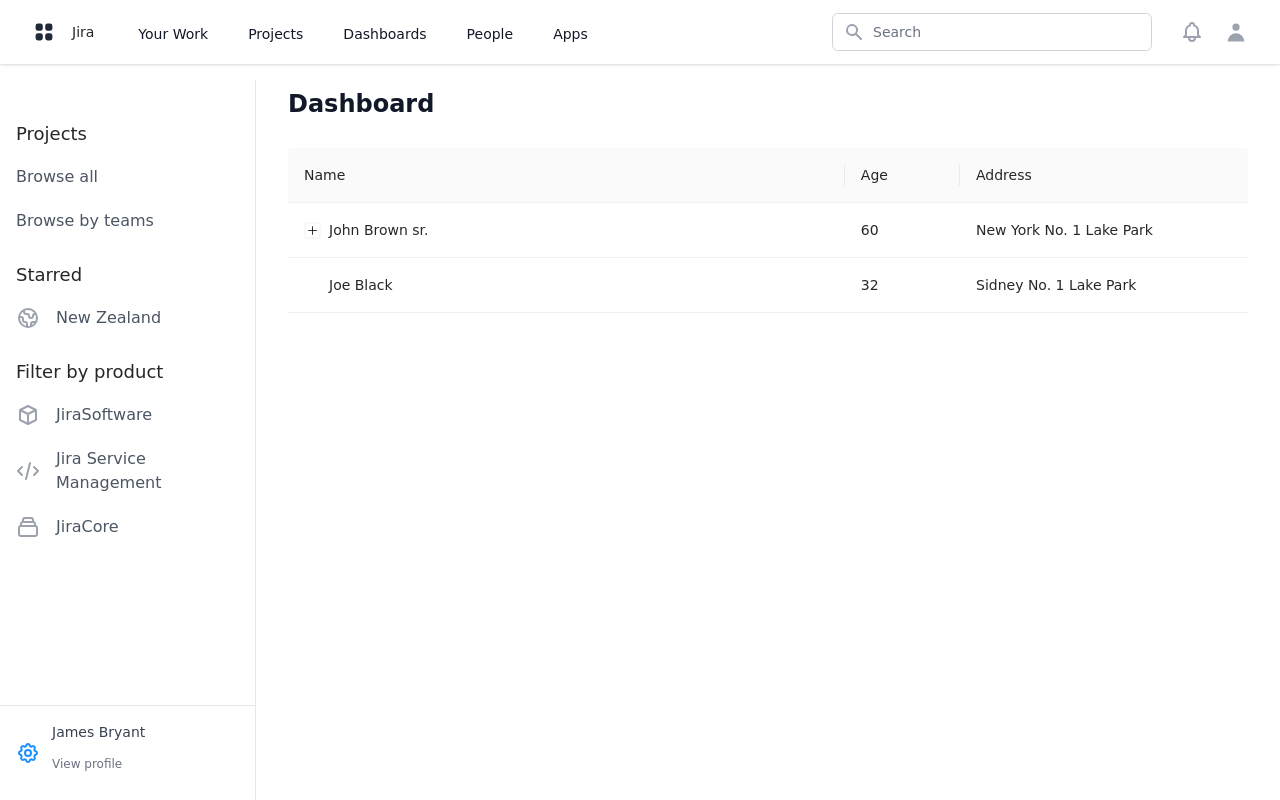
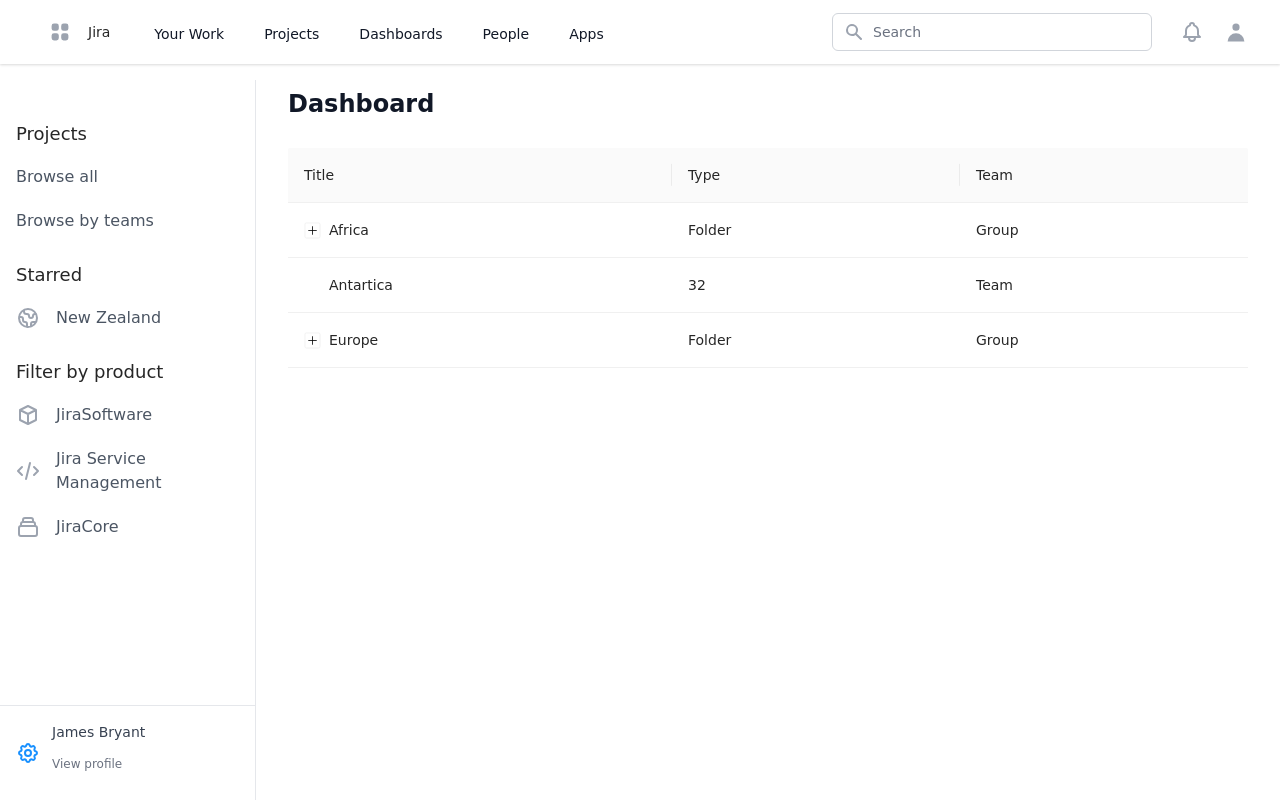
Before and after one commit to tiago-pires/codemock-react, a React (Vite) app: page / in a window 1280 px wide. Built offline with nearby package versions, Linux system fonts and the light colour scheme; what @tailwindcss/typography would draw is missing.

Commit message:
Add worspace

```diff
--- a/src/components/Tree.jsx
+++ b/src/components/Tree.jsx
@@ -4,86 +4,104 @@
 
 const columns = [
    {
-      title: "Name",
-      dataIndex: "name",
-      key: "name",
+      title: "Title",
+      dataIndex: "title",
+      key: "title",
+      width: "40%"
    },
    {
-      title: "Age",
-      dataIndex: "age",
-      key: "age",
-      width: "12%",
+      title: "Type",
+      dataIndex: "type",
+      key: "type",
+      width: "30%"
    },
    {
-      title: "Address",
-      dataIndex: "address",
-      width: "30%",
-      key: "address",
+      title: "Team",
+      dataIndex: "team",
+      key: "team",
    },
 ];
 
 const data = [
    {
       key: 1,
-      name: "John Brown sr.",
-      age: 60,
-      address: "New York No. 1 Lake Park",
+      title: "Africa",
+      type: "Folder",
+      team: "Group",
       children: [
          {
             key: 11,
-            name: "John Brown",
-            age: 42,
-            address: "New York No. 2 Lake Park",
+            title: "South Africa",
+            type: "Software project",
+            team: "Team of teams",
          },
          {
             key: 12,
-            name: "John Brown jr.",
-            age: 30,
-            address: "New York No. 3 Lake Park",
-            children: [
-               {
-                  key: 121,
-                  name: "Jimmy Brown",
-                  age: 16,
-                  address: "New York No. 3 Lake Park",
-               },
-            ],
+            title: "Ethiopia",
+            type: "Software project",
+            team: "",
          },
          {
             key: 13,
-            name: "Jim Green sr.",
-            age: 72,
-            address: "London No. 1 Lake Park",
-            children: [
-               {
-                  key: 131,
-                  name: "Jim Green",
-                  age: 42,
-                  address: "London No. 2 Lake Park",
-                  children: [
-                     {
-                        key: 1311,
-                        name: "Jim Green jr.",
-                        age: 25,
-                        address: "London No. 3 Lake Park",
-                     },
-                     {
-                        key: 1312,
-                        name: "Jimmy Green sr.",
-                        age: 18,
-                        address: "London No. 4 Lake Park",
-                     },
-                  ],
-               },
-            ],
+            title: "Kenya",
+            type: "Software project",
+            team: "",
          },
       ],
    },
    {
       key: 2,
-      name: "Joe Black",
-      age: 32,
-      address: "Sidney No. 1 Lake Park",
+      title: "Antartica",
+      type: 32,
+      team: "Team",
+   },
+   {
+      key: 3,
+      title: "Europe",
+      type: "Folder",
+      team: "Group",
+      children: [
+         {
+            key: 2072,
+            title: "UK",
+            type: "Folder",
+            team: "Team of teams",
+            children: [
+               {
+                  key: 2572,
+                  title: "England",
+                  type: "Software project",
+                  team: "",
+                  children: [
+                     {
+                        key: 5572,
+                        title: "City of Bristol",
+                        type: "Software project",
+                        team: "Team",
+                     },
+                     {
+                        key: 2552,
+                        title: "Londom",
+                        type: "Software project",
+                        team: "Team of teams",
+                     }
+                  ]
+               },
+               {
+                  key: 2571,
+                  title: "Scotland",
+                  type: "Software project",
+                  team: "",
+               },
+               {
+                  key: 2511,
+                  title: "Wales",
+                  type: "Software project",
+                  team: "",
+               },
+            ]
+         }
+      ]
    },
 ];
 
--- /dev/null
+++ b/src/components/WorkspaceMenu.jsx
@@ -0,0 +1,42 @@
+import { ViewGridIcon } from '@heroicons/react/solid'
+import { Disclosure, Menu, Transition } from '@headlessui/react'
+
+function classNames(...classes) {
+  return classes.filter(Boolean).join(' ')
+}
+
+const WorkspaceMenu = (props) => {
+   return (
+             <Menu as="div" className="relative flex-shrink-0 ml-4">
+                  <div>
+                    <Menu.Button className="flex text-sm bg-white rounded-full">
+                     <ViewGridIcon  className="w-6 h-6 text-gray-400" aria-hidden="true" />
+                    </Menu.Button>
+                  </div>
+                    <Menu.Items className="absolute left-0 z-10 w-48 py-1 mt-2 bg-white shadow-lg origin-top-right rounded-md ring-1 ring-black ring-opacity-5 focus:outline-none">
+                      <Menu.Item>
+                        {({ active }) => (
+                          <a
+                            href="#"
+                            className={classNames(active ? 'bg-gray-100' : '', 'block px-4 py-2 text-sm text-gray-700')}
+                          >
+                            Mars Expansion
+                          </a>
+                        )}
+                      </Menu.Item>
+                      <Menu.Item>
+                        {({ active }) => (
+                          <a
+                            href="#"
+                            className={classNames(active ? 'bg-gray-100' : '', 'block px-4 py-2 text-sm text-gray-700')}
+                          >
+                            Earth Enterprise
+                          </a>
+                        )}
+                      </Menu.Item>
+                    </Menu.Items>
+                </Menu>
+   )
+}
+
+export default WorkspaceMenu
--- a/src/components/header.jsx
+++ b/src/components/header.jsx
@@ -1,5 +1,6 @@
 import { Fragment } from 'react'
 import UserMenu from './UserMenu.jsx'
+import WorkspaceMenu from './WorkspaceMenu.jsx'
 import { Disclosure, Menu, Transition } from '@headlessui/react'
 import { SearchIcon, UserIcon, ViewGridIcon } from '@heroicons/react/solid'
 import { BellIcon, MenuIcon, XIcon } from '@heroicons/react/outline'
@@ -31,11 +32,11 @@
     <Disclosure as="nav" className="bg-white shadow">
       {({ open }) => (
         <>
-          <div className="px-2 mx-auto max-w-7xl sm:px-4 lg:px-8">
+          <div className="px-2 mx-auto sm:px-4 lg:px-8">
             <div className="flex justify-between h-16">
               <div className="flex px-2 lg:px-0">
                 <div className="flex items-center flex-shrink-0">
-                   <ViewGridIcon className="w-6 h-6 text-gray-800" aria-hidden="true" />
+                   <WorkspaceMenu />
                   <div className="px-4">Jira</div>
                 </div>
                 <div className="hidden lg:ml-6 lg:flex lg:space-x-8">
```
Also changed, not shown: src/components/Dashboard.jsx (+1 -1 lines), 1 other file (tests, documents, lock files or other folders).
